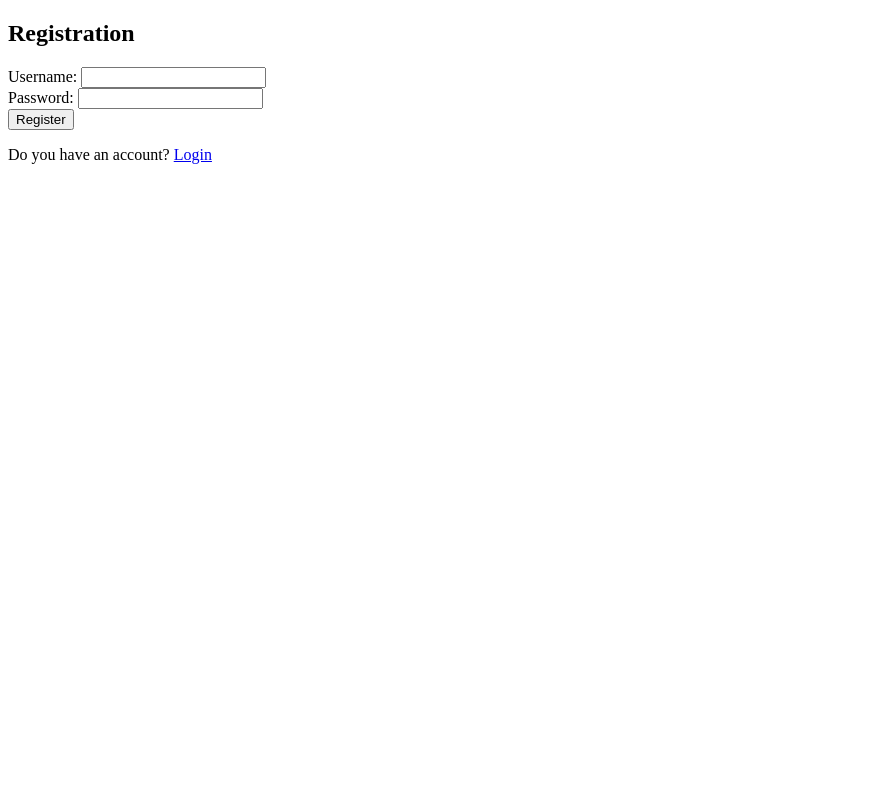
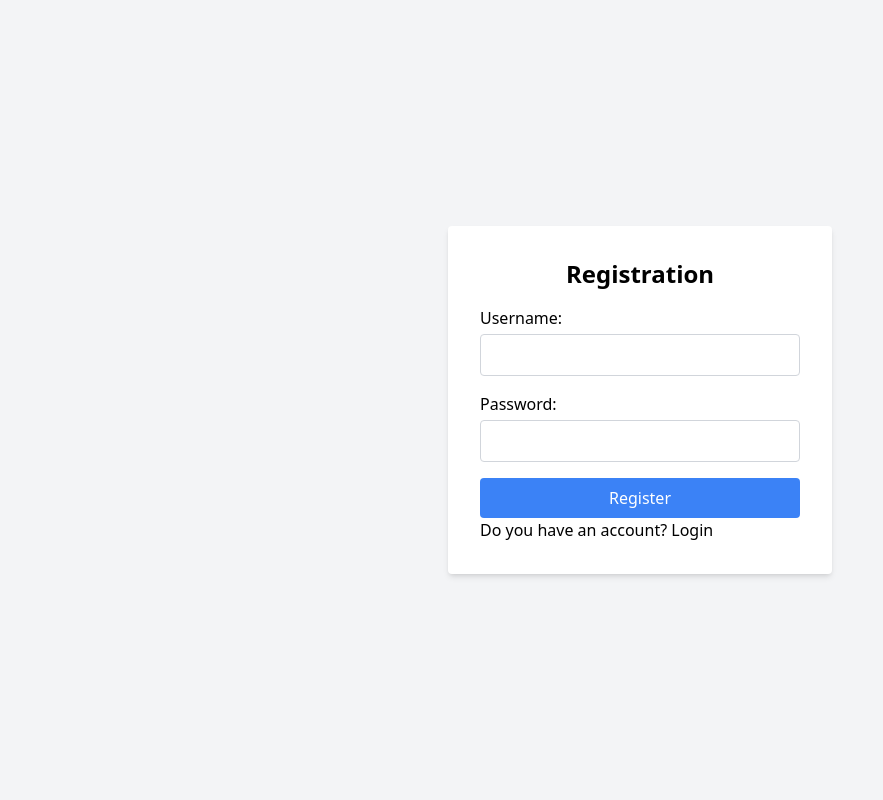
Before and after one commit to Kenlorence/Ecommerce, a PHP site: page /Auth/register.php in a window 1280 px wide. Shown: the whole page, without its empty margins (0-883 px from the left). Run offline with PHP 8.4, Linux system fonts and the light colour scheme; some libraries are stand-ins or nearby versions.

Commit message:
feat: update UI for registration

```diff
--- a/Auth/register.php
+++ b/Auth/register.php
@@ -27,18 +27,31 @@ if ($_SERVER['REQUEST_METHOD'] === 'POST') {
 <head>
     <meta charset="UTF-8">
     <meta name="viewport" content="width=device-width, initial-scale=1.0">
+    <script src="https://cdn.tailwindcss.com"></script>
     <title>Register</title>
 </head>
-<body>
-    <h2>Registration</h2>
-    <?php if (!empty($error)) echo "<p style='color:red;'>$error</p>"; ?>
+<body class="flex items-center justify-center min-h-screen bg-gray-100">
+    <div class="bg-white p-8 rounded shadow-md w-full max-w-sm">
+    <h2 class="text-2xl font-bold mb-4 text-center">Registration</h2>
+
+    <?php if (!empty($error)): ?>
+        <p class="text-red-500 text-sm mb-4 text-center"><?php echo htmlspecialchars($error);?></p>
+        <?php endif; ?>
 
     <!-- Registration Form -->
-     <form method ="post">
-        Username: <input type="text" name="username" required><br>
-        Password: <input type="password" name="pass" required><br>
-        <button type="submit">Register</button>
+     <form method ="post" class="space-y-4">
+        <div>
+            <label class="block mb-1">Username:</label>
+            <input type="text" name="username" required class="w-full border border-gray-300 py-2 rounded">
+        </div>
+        <div>
+            <label class="block mb-1">Password:</label>
+            <input type="text" name="pass" required class="w-full border border-gray-300 py-2 rounded">
+        </div>
+         <button type="submit" class="w-full bg-blue-500 text-white py-2 rounded hover:bg-blue-600">Register</button>
+
      </form>
      <p>Do you have an account? <a href="login.php">Login</p>
+     </div>
 </body>
 </html>
```
